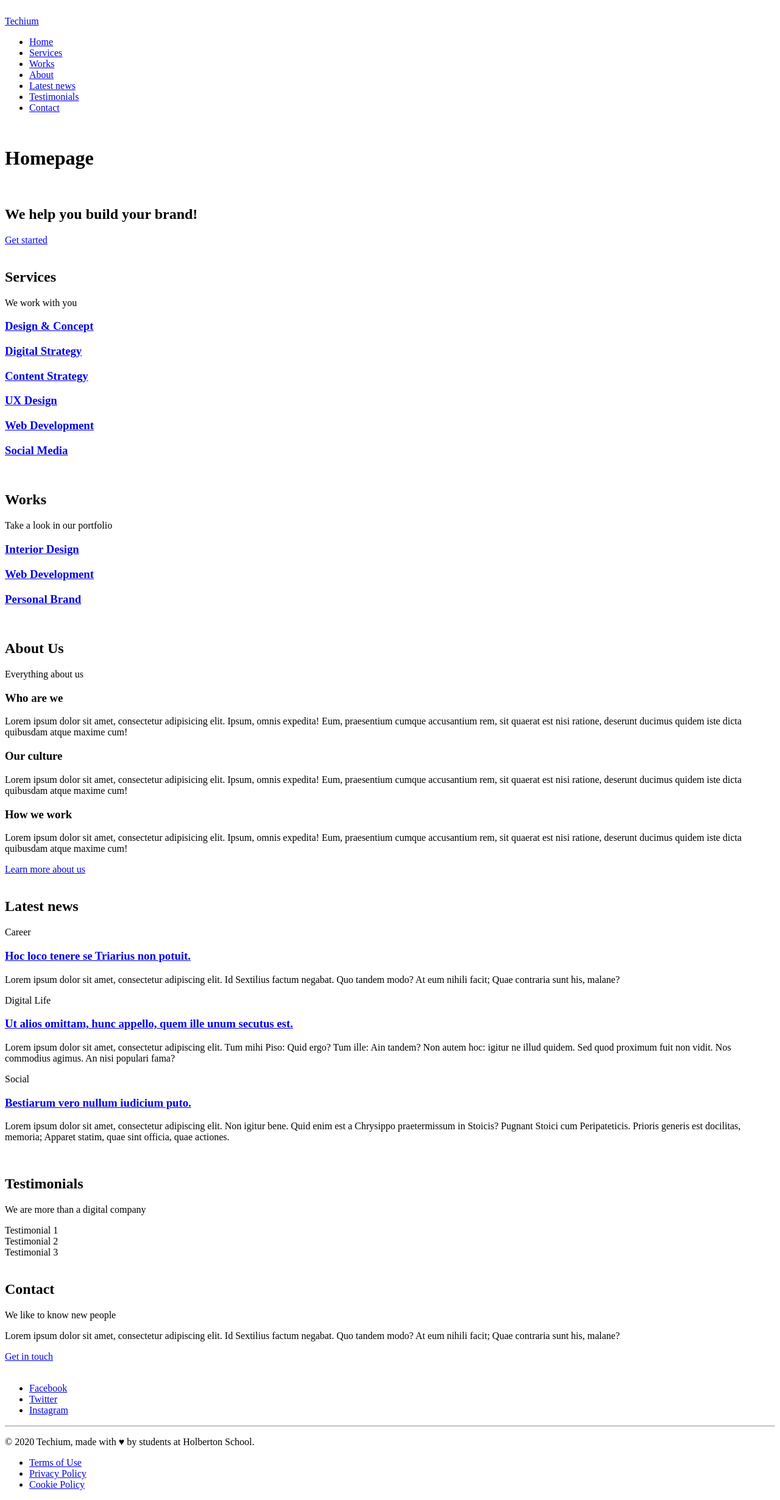
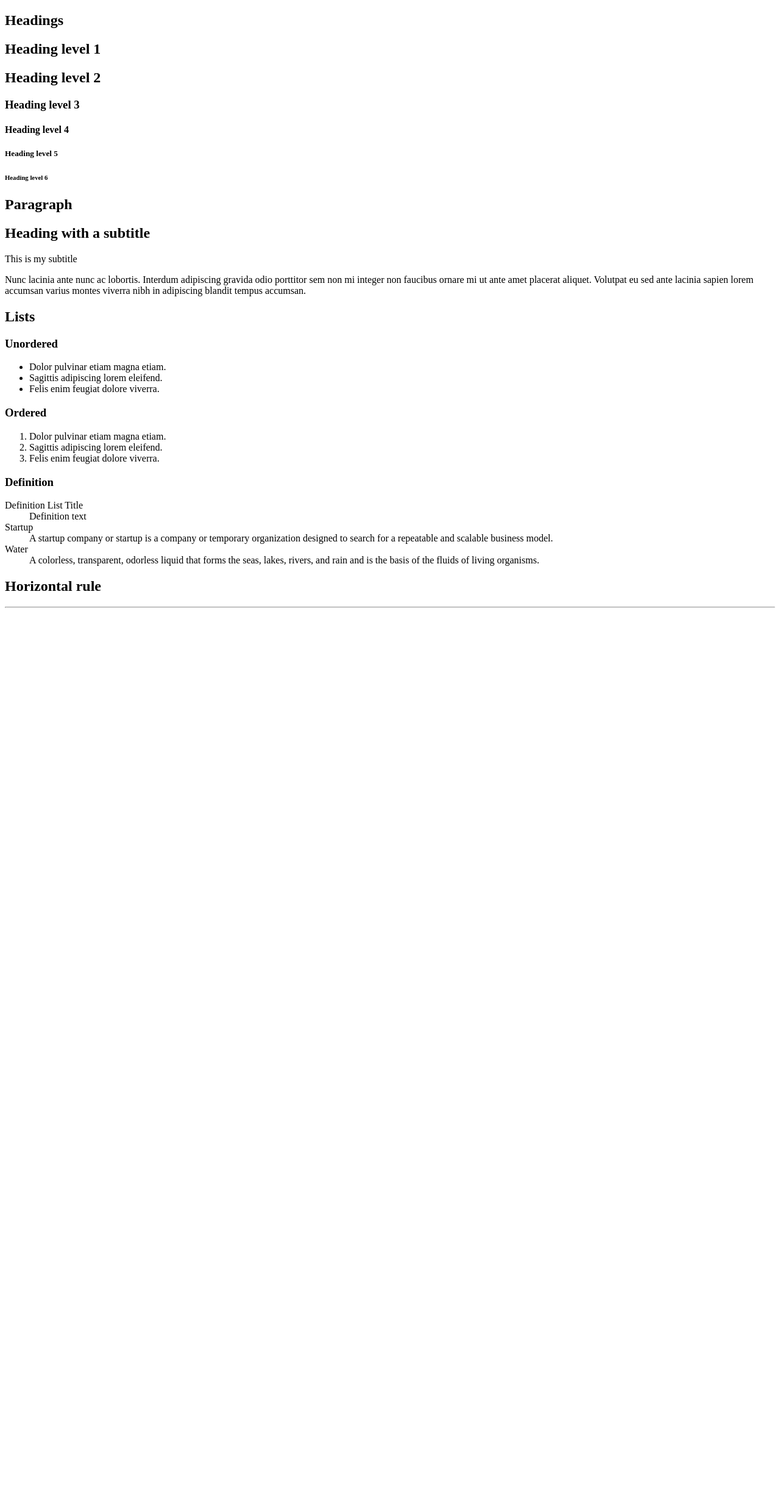
Before and after one commit to djmlMhmd/holbertonschool-web_front_end, a plain HTML site: page html_advanced/28-styleguide.html in a window 1280 px wide. Shown: the whole page at 61% size. After the commit the page ends 1005 px from the top, so only its background shows below. Drawn offline with Linux system fonts and the light colour scheme.

Commit message:
Update 28-styleguide.html

```diff
--- a/html_advanced/28-styleguide.html
+++ b/html_advanced/28-styleguide.html
@@ -1,248 +1,76 @@
 <!DOCTYPE html>
 <html lang="en" dir="ltr">
 	<head>
-		<meta charset="utf-8" />
-		<meta
-			name="viewport"
-			content="width=device-width, initial-scale=1.0, viewport-fit=cover"
-		/>
-		<title>Homepage - Techium</title>
-		<meta name="description" content="Techium is a digital agency" />
-		<link rel="icon" type="image/x-icon" href="./favicon.ico" />
-		<link rel="icon" type="image/png" href="./favicon.png" />
+		<meta charset="UTF-8">
+		<meta name="viewport" content="width=device-width, initial-scale=1.0, viewport-fit=cover">
+		<meta name="description" content="Techium is a digital agency">
+		<title>Styleguide - Techium</title>
+		<link rel="icon" type="image/x-icon" href="./favicon.ico">
+		<link rel="icon" type="image/png" href="./favicon.png">
 	</head>
 	<body>
-		<br />
-		<!-- Header -->
+		<header></header>
+		<main>
+			<!-- Headings -->
+			<section>
 				<header>
-			<div>
-				<div>
-					<a href="/"><span>Techium</span></a>
-				</div>
-				<nav>
-					<ul>
-						<li><a href="/">Home</a></li>
-						<li><a href="#services">Services</a></li>
-						<li><a href="#works">Works</a></li>
-						<li><a href="#about">About</a></li>
-						<li><a href="#latest_news">Latest news</a></li>
-						<li><a href="#testimonials">Testimonials</a></li>
-						<li><a href="#contact">Contact</a></li>
-					</ul>
-				</nav>
-			</div>
+					<h2>Headings</h2>
 				</header>
-		<br />
-		<!-- Main -->
-		<main>
-			<h1>Homepage</h1>
-			<br />
-			<!-- Hero section -->
+				<h1>Heading level 1</h1>
+				<h2>Heading level 2</h2>
+				<h3>Heading level 3</h3>
+				<h4>Heading level 4</h4>
+				<h5>Heading level 5</h5>
+				<h6>Heading level 6</h6>
+			</section>
+			<!-- Paragraph -->
 			<section>
-				<div>
-					<h2>We help you build your brand!</h2>
-				</div>
-				<a href="#">Get started</a>
+				<header><h2>Paragraph</h2></header>
+				<h2>Heading with a subtitle</h2>
+				<p>This is my subtitle</p>
+				<p>Nunc lacinia ante nunc ac lobortis. Interdum adipiscing gravida odio porttitor sem non mi integer non faucibus ornare mi ut ante amet placerat aliquet. Volutpat eu sed ante lacinia sapien lorem accumsan varius montes viverra nibh in adipiscing blandit tempus accumsan.</p>
 			</section>
-			<br />
-			<!-- Services section -->
+			<!-- Lists -->
 			<section>
-				<div>
 				<header>
-						<h2>Services</h2>
-						<p>We work with you</p>
+					<h2>Lists</h2>
 				</header>
 				<div>
-						<h3><a href="#">Design & Concept</a></h3>
-						<h3><a href="#">Digital Strategy</a></h3>
-						<h3><a href="#">Content Strategy</a></h3>
-						<h3><a href="#">UX Design</a></h3>
-						<h3><a href="#">Web Development</a></h3>
-						<h3><a href="#">Social Media</a></h3>
-					</div>
+					<h3>Unordered</h3>
+					<ul>
+						<li>Dolor pulvinar etiam magna etiam.</li>
+						<li>Sagittis adipiscing lorem eleifend.</li>
+						<li>Felis enim feugiat dolore viverra.</li>
+					</ul>
+					<h3>Ordered</h3>
+					<ol>
+						<li>Dolor pulvinar etiam magna etiam.</li>
+						<li>Sagittis adipiscing lorem eleifend.</li>
+						<li>Felis enim feugiat dolore viverra.</li>
+					</ol>
+					<h3>Definition</h3>
+					<dl>
+						<dt>Definition List Title</dt>
+						<dd>Definition text</dd>
+
+						<dt>Startup</dt>
+						<dd>A startup company or startup is a company or temporary organization designed to search for a repeatable and scalable business model.</dd>
+
+						<dt>Water</dt>
+						<dd>A colorless, transparent, odorless liquid that forms the seas, lakes, rivers, and rain and is the basis of the fluids of living organisms.</dd>
+					</dl>
 				</div>
 			</section>
-			<br />
-			<!-- Works section -->
+			<!--Horizontal rule-->
 			<section>
-				<div>
 				<header>
-						<h2>Works</h2>
-						<p>Take a look in our portfolio</p>
+					<h2>Horizontal rule</h2>
 				</header>
 				<div>
-						<article>
-							<h3><a href="#">Interior Design</a></h3>
-						</article>
-						<article>
-							<h3><a href="#">Web Development</a></h3>
-						</article>
-						<article>
-							<h3><a href="#">Personal Brand</a></h3>
-						</article>
-					</div>
-				</div>
-			</section>
-			<br />
-			<!-- About Us section -->
-			<section>
-				<div>
-					<header>
-						<h2>About Us</h2>
-						<p>Everything about us</p>
-					</header>
-					<div>
-						<h3>Who are we</h3>
-						<p>
-							Lorem ipsum dolor sit amet, consectetur adipisicing
-							elit. Ipsum, omnis expedita! Eum, praesentium cumque
-							accusantium rem, sit quaerat est nisi ratione,
-							deserunt ducimus quidem iste dicta quibusdam atque
-							maxime cum!
-						</p>
-						<h3>Our culture</h3>
-						<p>
-							Lorem ipsum dolor sit amet, consectetur adipisicing
-							elit. Ipsum, omnis expedita! Eum, praesentium cumque
-							accusantium rem, sit quaerat est nisi ratione,
-							deserunt ducimus quidem iste dicta quibusdam atque
-							maxime cum!
-						</p>
-						<h3>How we work</h3>
-						<p>
-							Lorem ipsum dolor sit amet, consectetur adipisicing
-							elit. Ipsum, omnis expedita! Eum, praesentium cumque
-							accusantium rem, sit quaerat est nisi ratione,
-							deserunt ducimus quidem iste dicta quibusdam atque
-							maxime cum!
-						</p>
-					</div>
-					<a href="about.html">Learn more about us</a>
-				</div>
-			</section>
-			<br />
-			<!-- Latest news section -->
-			<section>
-				<div>
-					<header>
-						<h2>Latest news</h2>
-					</header>
-					<div>
-						<article>
-							<p>Career</p>
-							<h3>
-								<a href="#"
-									>Hoc loco tenere se Triarius non potuit.</a
-								>
-							</h3>
-							<p>
-								Lorem ipsum dolor sit amet, consectetur
-								adipiscing elit. Id Sextilius factum negabat.
-								Quo tandem modo? At eum nihili facit; Quae
-								contraria sunt his, malane?
-							</p>
-						</article>
-						<article>
-							<p>Digital Life</p>
-							<h3>
-								<a href="#"
-									>Ut alios omittam, hunc appello, quem ille
-									unum secutus est.</a
-								>
-							</h3>
-							<p>
-								Lorem ipsum dolor sit amet, consectetur
-								adipiscing elit. Tum mihi Piso: Quid ergo? Tum
-								ille: Ain tandem? Non autem hoc: igitur ne illud
-								quidem. Sed quod proximum fuit non vidit. Nos
-								commodius agimus. An nisi populari fama?
-							</p>
-						</article>
-						<article>
-							<p>Social</p>
-							<h3>
-								<a href="#"
-									>Bestiarum vero nullum iudicium puto.</a
-								>
-							</h3>
-							<p>
-								Lorem ipsum dolor sit amet, consectetur
-								adipiscing elit. Non igitur bene. Quid enim est
-								a Chrysippo praetermissum in Stoicis? Pugnant
-								Stoici cum Peripateticis. Prioris generis est
-								docilitas, memoria; Apparet statim, quae sint
-								officia, quae actiones.
-							</p>
-						</article>
-					</div>
-				</div>
-			</section>
-			<br />
-			<!-- Testimonials section -->
-			<section>
-				<div>
-					<header>
-						<h2>Testimonials</h2>
-						<p>We are more than a digital company</p>
-					</header>
-					<div>
-						<article>Testimonial 1</article>
-						<article>Testimonial 2</article>
-						<article>Testimonial 3</article>
-					</div>
-				</div>
-			</section>
-			<br />
-			<!-- Contact section -->
-			<section>
-				<div>
-					<header>
-						<h2>Contact</h2>
-						<p>We like to know new people</p>
-					</header>
-					<div>
-						<p>
-							Lorem ipsum dolor sit amet, consectetur adipiscing
-							elit. Id Sextilius factum negabat. Quo tandem modo?
-							At eum nihili facit; Quae contraria sunt his,
-							malane?
-						</p>
-					</div>
-					<a href="contact.html">Get in touch</a>
+					<hr>
 				</div>
 			</section>
 		</main>
-		<br />
-		<!-- Footer -->
-		<footer>
-			<div>
-				<ul>
-					<li>
-						<a href="https://www.facebook.com/HolbertonSchool/"
-							>Facebook</a
-						>
-					</li>
-					<li>
-						<a href="https://twitter.com/holbertonschool"
-							>Twitter</a
-						>
-					</li>
-					<li>
-						<a href="https://www.instagram.com/holbertonschool/"
-							>Instagram</a
-						>
-					</li>
-				</ul>
-			</div>
-			<hr />
-			<p>© 2020 Techium, made with ♥ by students at Holberton School.</p>
-			<div>
-				<ul>
-					<li><a href="#">Terms of Use</a></li>
-					<li><a href="#">Privacy Policy</a></li>
-					<li><a href="#">Cookie Policy</a></li>
-				</ul>
-			</div>
-		</footer>
+		<footer></footer>
 	</body>
 </html>
```
Lines whose indentation alone changed are shown as unchanged.
